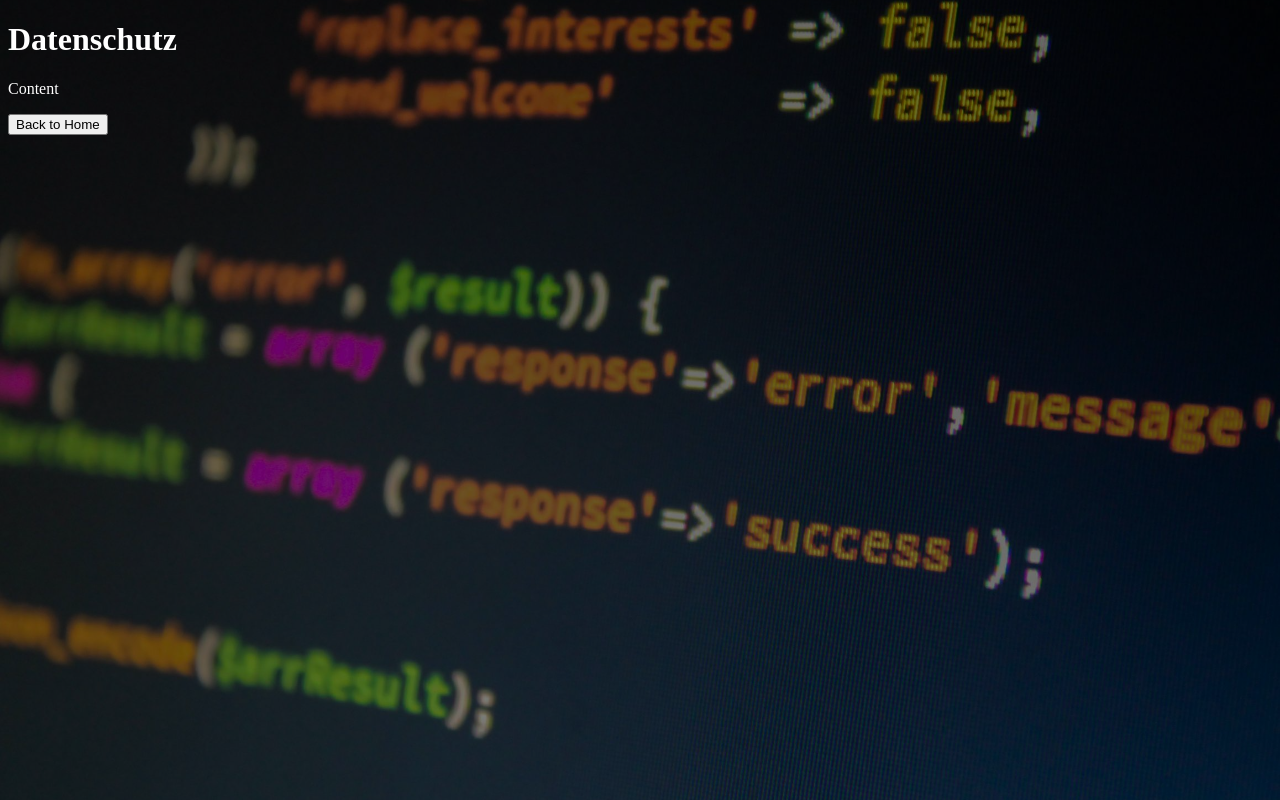
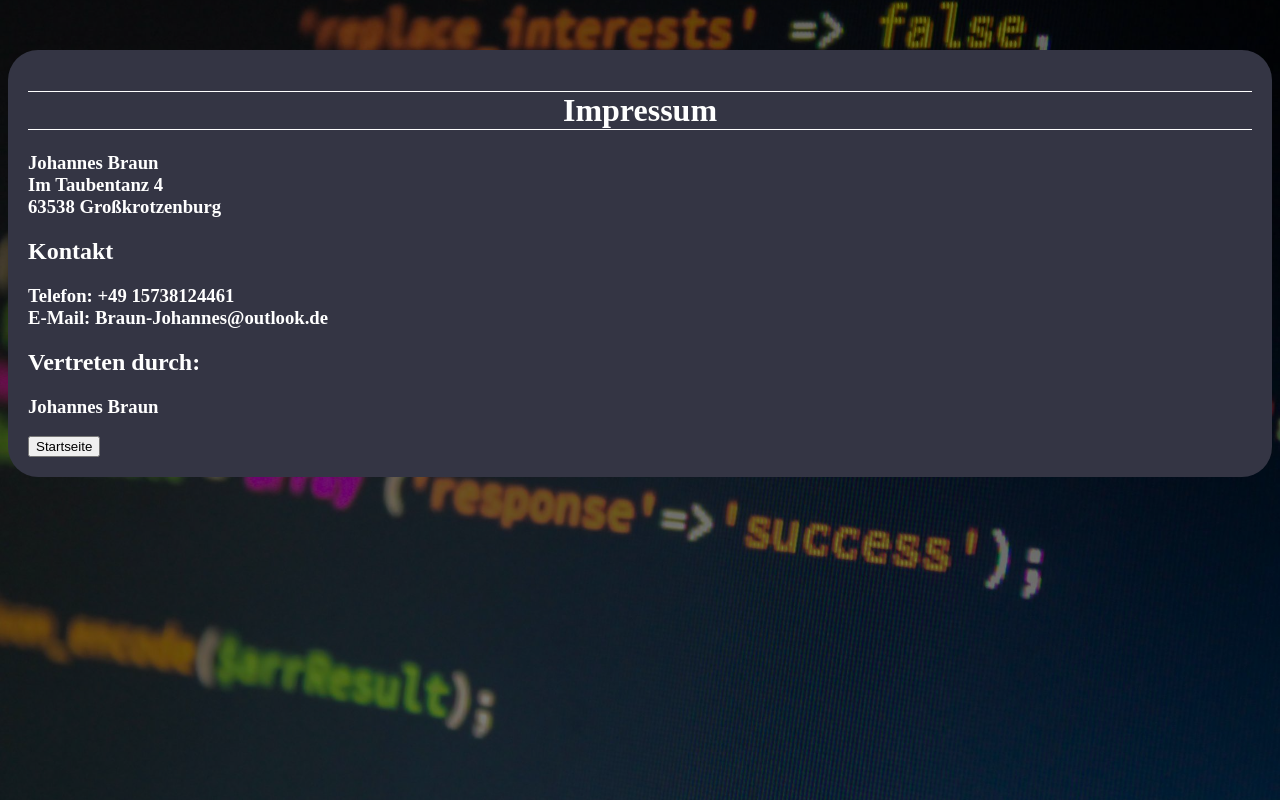
Before and after one commit to Braun-Johannes/My-first-Webpage, a React (Vite) app: page /impressum in a window 1280 px wide. Built offline with nearby package versions, Linux system fonts and the light colour scheme.

Commit message:
added content impressum, changed buttons

```diff
--- a/src/components/Datenschutz.tsx
+++ b/src/components/Datenschutz.tsx
@@ -298,7 +298,7 @@ export default function Datenschutz() {
         gesetzliche Bestimmungen – insbesondere gesetzliche Aufbewahrungsfristen
         – bleiben unberührt.
       </p>
-      <button onClick={handleClick}>Back to Home</button>
+      <button onClick={handleClick}>Startseite</button>
     </div>
   );
 }
--- a/src/components/Footer.tsx
+++ b/src/components/Footer.tsx
@@ -18,10 +18,14 @@ export default function Footer() {
 
   return (
     <div className="container">
-      <button id="datenschutz" onClick={handleClickDatenschutz}>
+      <button
+        className="footer"
+        id="datenschutz"
+        onClick={handleClickDatenschutz}
+      >
         Datenschutz
       </button>
-      <button id="impressum" onClick={handleClickImpressum}>
+      <button className="footer" id="impressum" onClick={handleClickImpressum}>
         Impressum
       </button>
     </div>
--- a/src/components/Impressum.tsx
+++ b/src/components/Impressum.tsx
@@ -1,3 +1,4 @@
+import "./Styles/Datenschutz.css";
 import { useNavigate } from "react-router-dom";
 
 export default function Datenschutz() {
@@ -10,10 +11,24 @@ export default function Datenschutz() {
   }
 
   return (
-    <div>
-      <h1>Datenschutz</h1>
-      <p>Content</p>
-      <button onClick={handleClick}>Back to Home</button>
+    <div className="containerDatenschutz">
+      <h1 className="topic">Impressum</h1>
+      <h3>
+        Johannes Braun
+        <br />
+        Im Taubentanz 4
+        <br />
+        63538 Großkrotzenburg
+      </h3>
+      <h2>Kontakt</h2>
+      <h3>
+        Telefon: +49 15738124461
+        <br />
+        E-Mail: Braun-Johannes@outlook.de
+      </h3>
+      <h2>Vertreten durch:</h2>
+      <h3>Johannes Braun</h3>
+      <button onClick={handleClick}>Startseite</button>
     </div>
   );
 }
--- a/src/components/Styles/Footer.css
+++ b/src/components/Styles/Footer.css
@@ -1,5 +1,51 @@
 .container {
   width: 100%;
   background: #343544;
-  text-align: center;
+  display: flex;
+  justify-content: center;
+  gap: 1rem;
 }
+
+.footer {
+  display: inline-block;
+  padding: 0.75rem 1.25rem;
+  border-radius: 10rem;
+  color: #fff;
+  text-transform: uppercase;
+  font-size: 1rem;
+  letter-spacing: 0.15rem;
+  transition: all 0.3s;
+  position: relative;
+  overflow: hidden;
+  z-index: 1;
+}
+.footer:before {
+  content: "";
+  position: absolute;
+  bottom: 0;
+  left: 0;
+  width: 0%;
+  height: 100%;
+  background-color: #4f5168;
+  transition: all 0.3s;
+  border-radius: 10rem;
+  z-index: -1;
+}
+.footer:after {
+  content: "";
+  position: absolute;
+  bottom: 0;
+  left: 0;
+  width: 100%;
+  height: 100%;
+  background-color: #343544;
+  border-radius: 10rem;
+  z-index: -2;
+}
+
+.footer:hover {
+  color: #fff;
+}
+.footer:hover:before {
+  width: 100%;
+}
```
